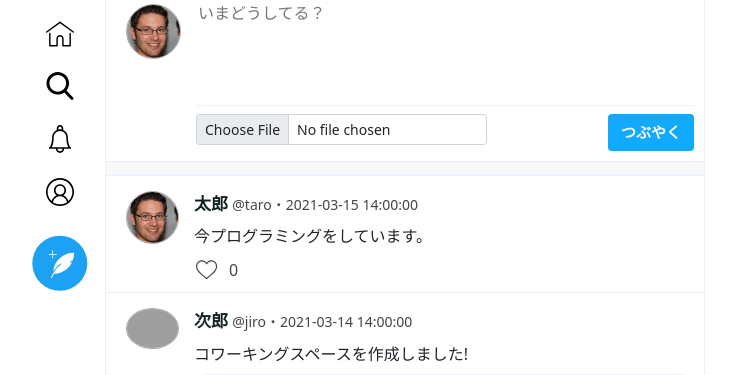
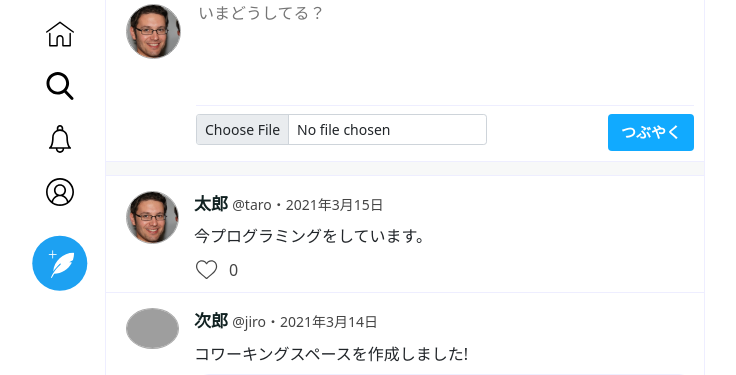
Before and after one commit to tech-asa/TwitterClone, a PHP site: page /home.php in a window 1280 px wide. Shown: the part 72-447 px from the top of the page, without its empty margins (280-1016 px from the left). Run offline with PHP 8.4, Linux system fonts and the light colour scheme; grey boxes are pictures that could not be loaded.

Commit message:
phpの日付追加

```diff
--- a/Views/home.php
+++ b/Views/home.php
@@ -32,6 +32,52 @@ $view_tweets = [
         'like_count' => 1,
     ],
 ];
+
+// intは文字列を表す
+// 便利な関数
+// @param string $datetime 日時
+// @return string
+
+// UNIXタイムスタンプとは、協定世界時(UTC)での1970年1月1日0時0分0秒からの経過時間を秒数で表したもの
+// strtotime(英文形式文字列 or日付/時刻 フォーマット文字列)
+
+// 英文形式文字列使用例)
+// strtotime("+1 day +1 week +1 month +1 year") → 本日から1年1ヶ月と1週間と1日加算してタイムスタンプを取得する
+// 日付/時刻 フォーマット文字列使用例)
+// strtotime("2020-01-02 03:04:05") →1970/1/1 0:0:0 ～ 2020/1/2 3:4:5までの経過秒数を取得する
+
+// functionは関数 今回の場合は「convertToDayTimeAgo」を入れれば、下の{}内の処理が適用される
+// stringは「文字列」が入っているかどうかチェックする関数
+function convertToDayTimeAgo(string $datetime)
+{
+    $unix = strtotime($datetime);   //データを受けた時間
+    $now = time();                  //今現在
+    $diff_sec = $now - $unix;
+
+    if ($diff_sec <  60){   //1分未満の場合
+        $time = $diff_sec;
+        $unit = '秒前';
+    } elseif($diff_sec < (60 * 60)){    //1時間未満の場
+        $time = $diff_sec / 60;
+        $unit = '分前';
+    } elseif($diff_sec < (60 * 60 * 24)) {  //1日未満の場
+        $time = $diff_sec / 3600;
+        $unit = '時間前';
+    } elseif($diff_sec < (60 * 60 * 24 * 32)) { //1ヶ月未満の場合
+        $time = $diff_sec / 86400;
+        $unit = '日前';
+    } else {    //もし1ヶ月以降の場合
+
+        if (date('Y') !== date('Y',$unix)) {    //もし同じ「年」じゃなければ
+            $time = date('Y年n月j日',$unix);
+        } else{ //もし同じ「年」であれば
+            $time = date('n月j日',$unix);
+        }
+        return $time;
+    }
+
+    return(int)$time.$unit;
+}
 
 ?>
 
@@ -121,7 +167,7 @@ $view_tweets = [
                                 <div class="name">
                                     <a href="profile.php?user_id=<?php echo $view_tweet['user_id']; ?>">
                                         <span class="nickname"><?php echo $view_tweet['user_nickname']; ?></span>
-                                        <span class="user-name">@<?php echo $view_tweet['user_name']; ?>・<?php echo $view_tweet['tweet_created_at']; ?></span>
+                                        <span class="user-name">@<?php echo $view_tweet['user_name']; ?>・<?php echo convertToDayTimeAgo($view_tweet['tweet_created_at']); ?></span>
                                     </a>
                                 </div>
                                 <p><?php echo $view_tweet['tweet_body']; ?></p>
```
